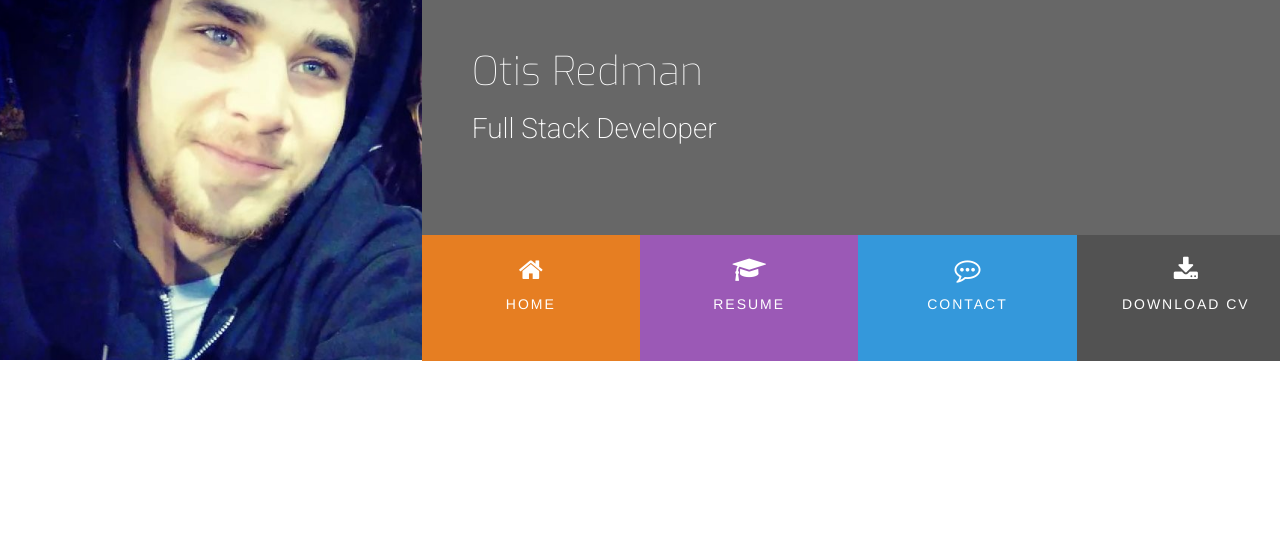
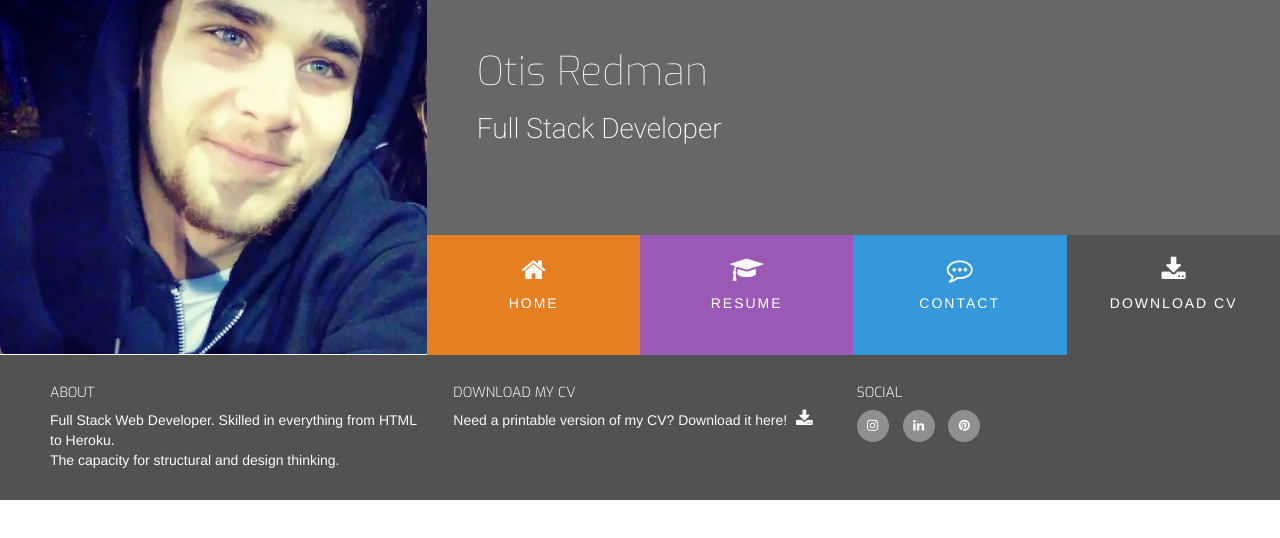
Before and after one commit to OatsRx/my-resume, a plain HTML site: page index.html in a window 1280 px wide. Drawn offline with nearby package versions, Linux system fonts and the light colour scheme.

Commit message:
added footer and custom css

```diff
--- a/assets/css/style.css
+++ b/assets/css/style.css
@@ -22,6 +22,25 @@
     background-color: #525252;
 }
 
+/*--------------------special paddings/margins/text----------------*/
+
+h1,h2,h3,h4 {
+    margin: 0;
+}
+
+.uppercase {
+    text-transform: uppercase;
+}
+
+.general-sub {
+    font-family: "Exo",sans-serif;
+    font-weight: 300;
+    color: #fafafa;
+}
+
+.inline-block {
+    display: inline-block;
+}
 
 /*--------------------heading----------------*/
 
@@ -39,7 +58,7 @@ header {
     background-position: center;
     background-repeat: no-repeat;
     background-size: cover;
-    min-height: 360px;
+    min-height: 354px;
     transition: all .5s ease-in-out;
     -moz-transition: all .5s ease-in-out;
     -webkit-transition: all .5s ease-in-out;
@@ -66,8 +85,12 @@ header {
     margin: 0;
 }
 
+#nav li {
+    padding: 0;
+}
+
 .menuitem {
-    height: 126px;
+    height: 120px;
     text-align: center;
     padding: 0;
 
@@ -82,7 +105,7 @@ header {
 
 .menuitem a i {
     padding-top: 22px;
-    display: block:
+    display: block;
     color: #fafafa;
     font-size: 26px;
 }
@@ -97,3 +120,64 @@ header {
     font-weight: 300;
     letter-spacing: 2px;
 }
+
+/*---------------------------hover.css---------------*/
+
+.hvr-sweep-to-bottom:before {
+    background: rgba(0, 0, 0, 0.2);
+    height: 120px;
+}
+
+/*-----------------footer---------------*/
+
+footer {
+    background-color: #525252;
+    color: #fafafa;
+    min-height: 120px;
+    margin: 0;
+
+}
+
+footer .cv-pdf i {
+    color: #fafafa;
+    text-align: center;
+    font-size: 18px;
+    padding-left: 5px;
+}
+
+footer .cv-pdf i:hover {
+    color: #e84610;
+    transition: all 0.35s ease-in-out;
+    -moz-transition: all 0.35s ease-in-out;
+    -webkit-transition: all 0.35s ease-in-out;
+    -o-transition: all 0.35s ease-in-out;
+}
+
+.social-links {
+    padding-bottom: 15px;
+
+}
+
+.social-links li a i {
+    width: 32px;
+    height: 32px;
+    padding: 12px 0;
+    border-radius: 50%;
+    font-size: 13px;
+    line-height: 7px;
+    text-align: center;
+    color: #fafafa;
+    background: #8f8f8f;
+    transition: all 0.35s ease-in-out;
+    -moz-transition: all 0.35s ease-in-out;
+    -webkit-transition: all 0.35s ease-in-out;
+    -o-transition: all 0.35s ease-in-out;
+}
+
+.social-links li a i:hover {
+    background: #e84610;
+}
+
+#footer-details {
+    margin: 20px;
+}
--- a/index.html
+++ b/index.html
@@ -4,12 +4,14 @@
 <head>
     <link rel="stylesheet" href="https://maxcdn.bootstrapcdn.com/bootstrap/3.3.7/css/bootstrap.min.css" type="text/css" />
     <link rel="stylesheet" href="https://maxcdn.bootstrapcdn.com/font-awesome/4.7.0/css/font-awesome.min.css" type="text/css" />
+    <link rel="stylesheet" href="https://cdnjs.cloudflare.com/ajax/libs/hover.css/2.3.1/css/hover-min.css" type="text/css" />
     <link rel="stylesheet" href="assets/css/style.css" type="text/css" />
     <title>Otis Redman Resume</title>
 </head>
 
 <body>
-    <header>
+    <!-----------------Header------------------->
+    <header class="container-fluid">
         <div class="row">
             <a href="index.html">
                 <div class="col-md-4 logo"></div>
@@ -21,19 +23,20 @@
                         <h2 class="title">Full Stack Developer</h2>
                     </div>
                 </div>
+    <!-----------------Nav------------------->
                 <div class="row">
                     <ul id="nav" class="list-inline clearfix">
                         <li class="col-xs-6 col-sm-3 ui-menu-colour-home menuitem">
-                            <a href="#"><i class="fa fa-home" aria-hidden="true"></i><span>Home</span></a>
+                            <a href="#" class="hvr-sweep-to-bottom"><i class="fa fa-home" aria-hidden="true"></i><span>Home</span></a>
                         </li>
                         <li class="col-xs-6 col-sm-3 ui-menu-colour-resume menuitem">
-                            <a href="#"><i class="fa fa-graduation-cap" aria-hidden="true"></i><span>Resume</span></a>
+                            <a href="#" class="hvr-sweep-to-bottom"><i class="fa fa-graduation-cap" aria-hidden="true"></i><span>Resume</span></a>
                         </li>
                         <li class="col-xs-6 col-sm-3 ui-menu-colour-contact menuitem">
-                            <a href="#"><i class="fa fa-commenting-o" aria-hidden="true"></i><span>Contact</span></a>
+                            <a href="#" class="hvr-sweep-to-bottom"><i class="fa fa-commenting-o" aria-hidden="true"></i><span>Contact</span></a>
                         </li>
                         <li class="col-xs-6 col-sm-3 ui-menu-colour-download menuitem">
-                            <a href="#"><i class="fa fa-download" aria-hidden="true"></i><span>Download CV</span></a>
+                            <a href="#" class="hvr-sweep-to-bottom"><i class="fa fa-download" aria-hidden="true"></i><span>Download CV</span></a>
                         </li>
 
                     </ul>
@@ -42,11 +45,40 @@
         </div>
 
     </header>
-    <section>
+    <!-----------------Section------------------->
+    <section class="container-fluid">
+            <div class="row row-table">
 
+            </div>
+        </div>
     </section>
-    <footer>
+    <!-----------------Footer------------------->
+    <footer class="container-fluid">
+            <div id="footer-details" class="row">
+                <div class="col-sm-4">
+                    <h5 class="uppercase general-sub">About</h5>
+                    <p class="inline-block">
+                        Full Stack Web Developer. Skilled in everything from HTML to Heroku.<br> The capacity for structural and design thinking.
+                    </p>
+                </div>
+                <div class="col-sm-4">
+                    <h5 class="uppercase general-sub">Download My CV</h5>
+                    <p class="inline-block">
+                        Need a printable version of my CV? Download it here!
+                        <a href="" class="cv-pdf"><i class="fa fa-download" aria-hidden="true"></i></a>
+                        <!-- aria-hidden="true" - hides icons for screen readers -->
+                    </p>
+                </div>
+                <div class="col-sm-4">
+                    <h5 class="uppercase general-sub">Social</h5>
+                    <ul class="list-inline social-links">
+                        <li><a target="_blank" href="https://www.instagram.com/oatasaurus.rex/"><i class="fa fa-instagram"></i></a></li>
+                        <li><a target="_blank" href="https://www.linkedin.com/in/otis-r-3b5ab9170/"><i class="fa fa-linkedin"></i></a></li>
+                        <li><a target="_blank" href="https://www.pinterest.co.uk/otisredman/"><i class="fa fa-pinterest"></i></a></li>
 
+                    </ul>
+                </div>
+            </div>
     </footer>
 </body>
 
```
